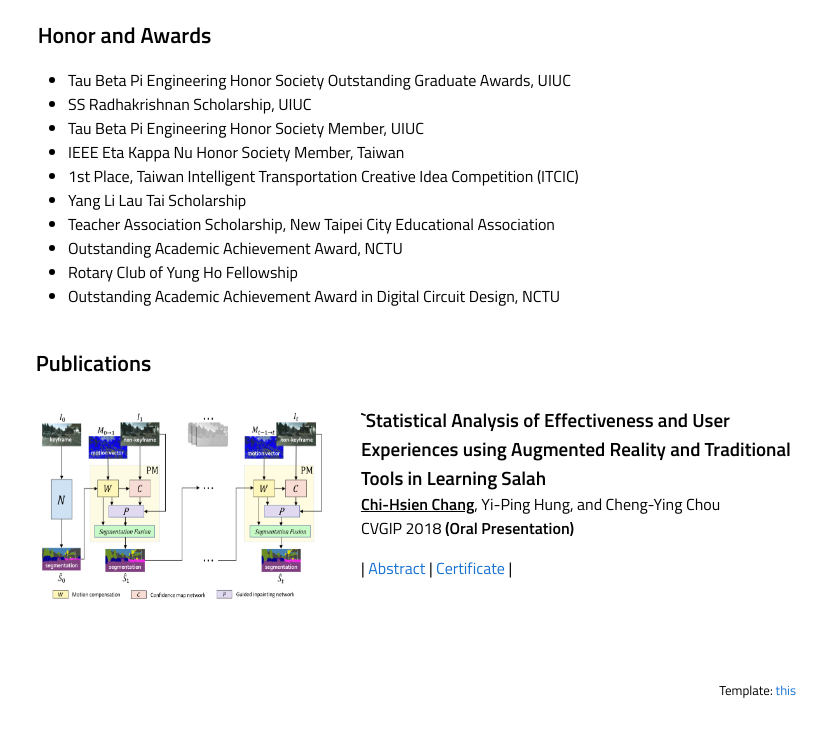
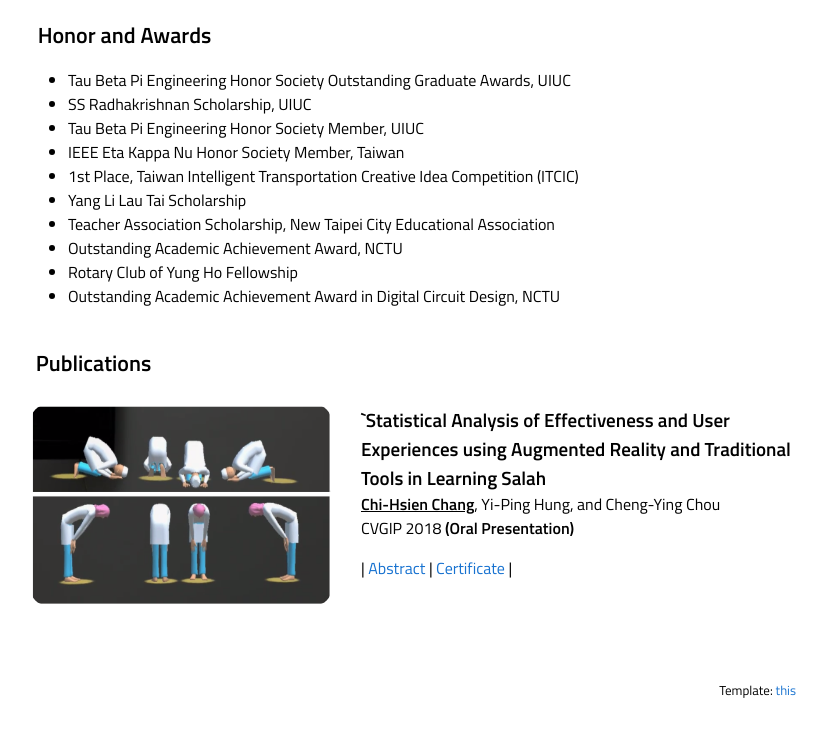
Before and after one commit to Chi-HsienChang/salima, a plain HTML site: page index.html in a window 1280 px wide. Shown: the part 1518-2252 px from the top of the page, without its empty margins (224-1051 px from the left). Drawn offline with Linux system fonts and the light colour scheme.

Commit message:
image update

```diff
--- a/index.html
+++ b/index.html
@@ -334,7 +334,7 @@
     <tr>
         <td width="33%" valign="top" align="center">
 
-            <img src="images/iscas20.png" alt="sym" width="300" height="200" style="border-radius:15px">
+            <img src="images/salah.png" alt="sym" width="300" height="200" style="border-radius:15px">
         </td>
 
         <td width="67%" valign="top">
```
Also changed, not shown: images/iscas20.png (deleted), images/logi.png (deleted), images/microsoft.png (deleted), images/nctu.png (deleted), images/nvidia.png (deleted), images/salah.png (added), images/uav.png (deleted), images/uiuc.png (deleted), images/𝓣.png (deleted), images/𝓬.png (deleted), 1 other file.
